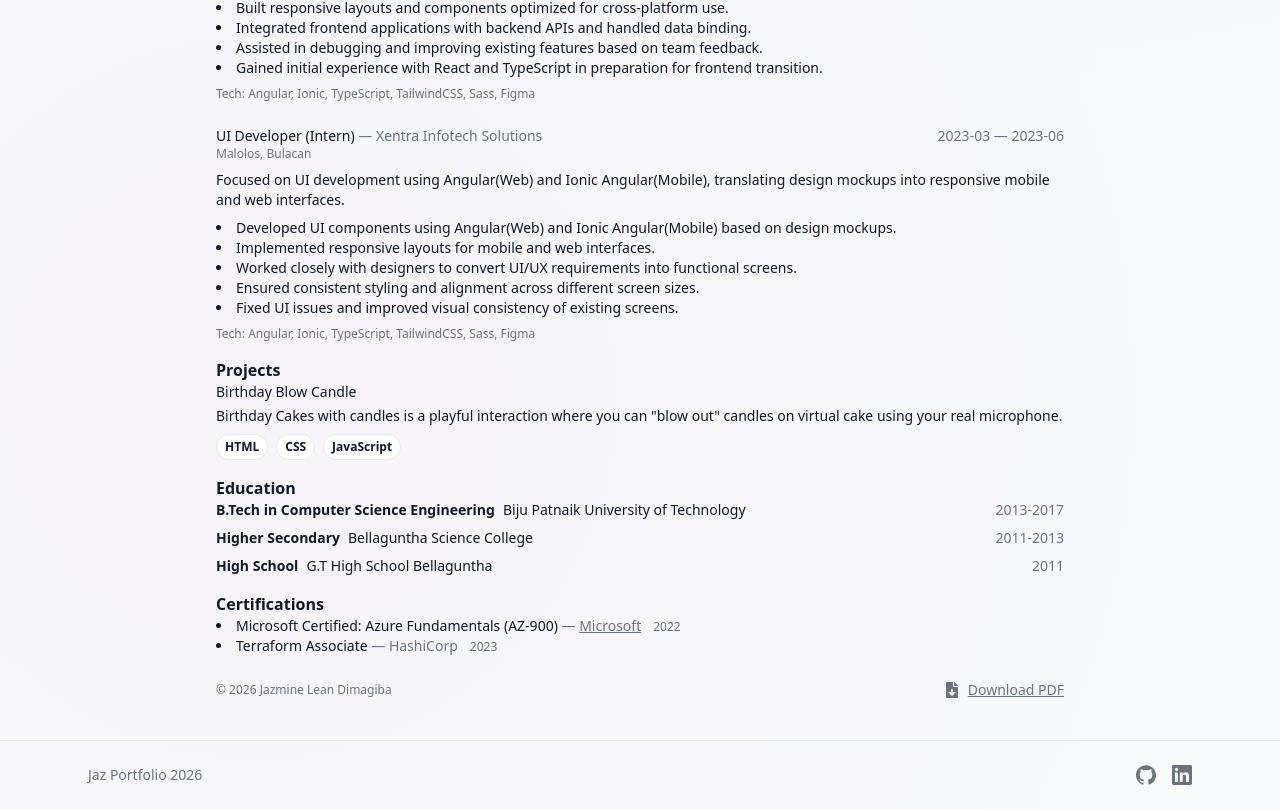
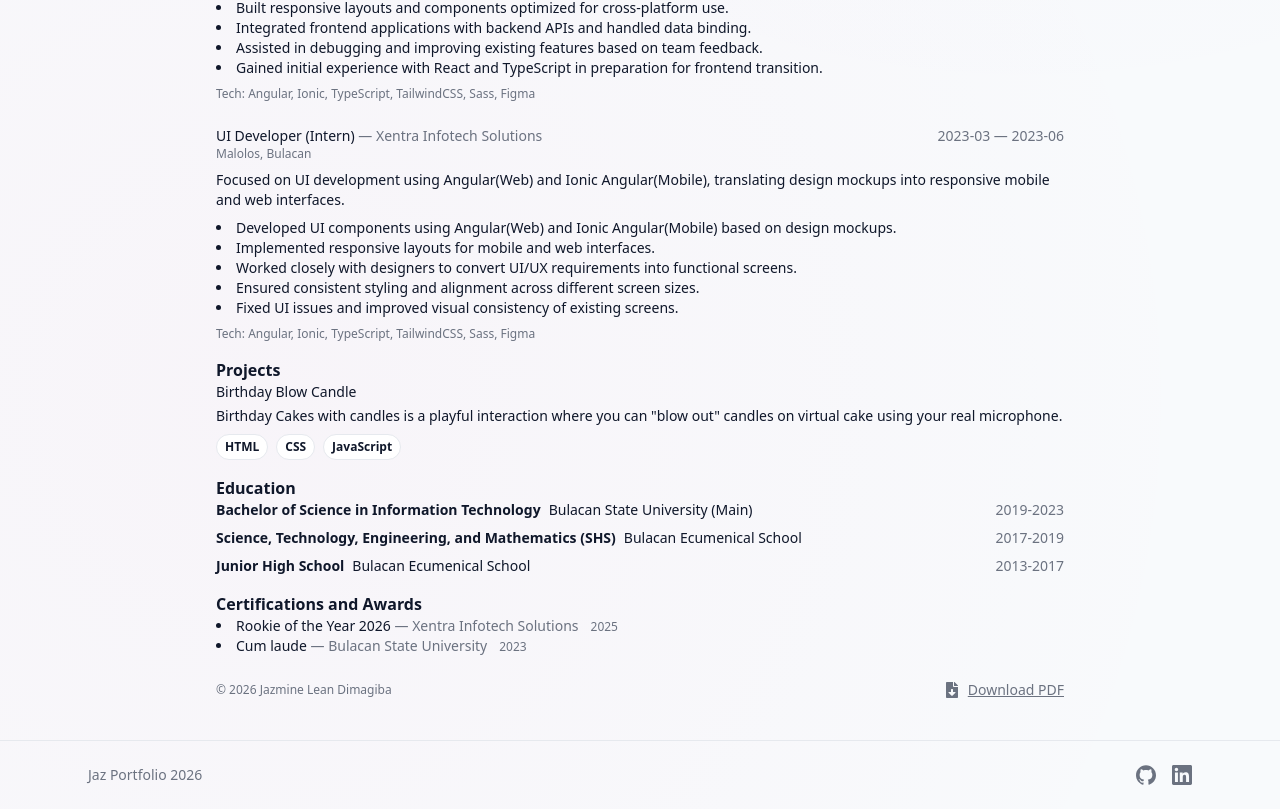
Before and after one commit to jusjasjaz/my-portfolio, a React (Vite) app: page /#/resume in a window 1280 px wide. Shown: the part 1240-2049 px from the top of the page. Built offline with nearby package versions, Linux system fonts and the light colour scheme.

Commit message:
update the information of resume

```diff
--- a/src/components/About.tsx
+++ b/src/components/About.tsx
@@ -2,6 +2,7 @@ import { animate, motion } from "framer-motion";
 import { useMemo, useRef, useState, useLayoutEffect } from "react";
 import { PORTFOLIO_INFO } from "../config/portfolioData";
 import type { AvatarItem } from "../types/portfolio";
+import { Link } from "react-router-dom";
 
 // Senior-level hero: polished two-column layout with staggered entrances,
 // animated feature bullets, strong CTAs, and a floating avatar emblem.
@@ -305,13 +306,18 @@ export const About: React.FC = () => {
                 >
                   <a
                     href="#projects"
-                    className="inline-flex items-center gap-2 rounded-md bg-foreground text-background px-5 py-3 text-sm font-semibold shadow-lg hover:opacity-95"
+                    className="inline-flex items-center gap-2 rounded-md bg-foreground text-background px-5 py-3 text-sm font-semibold shadow-lg transition-all duration-200 hover:opacity-85 hover:-translate-y-0.5 hover:shadow-xl focus-visible:outline-none focus-visible:ring-2 focus-visible:ring-[var(--brand)] focus-visible:ring-offset-2"
                     onClick={(e) => onNavClick(e, "#projects")}
                     onKeyDown={(e) => handleKeyActivation(e, "#projects")}
                   >
                     See my work
                   </a>
-
+                  <Link
+                    to="/resume"
+                    className="inline-flex items-center gap-2 rounded-md border border-border px-4 py-3 text-sm font-semibold text-foreground hover:bg-muted"
+                  >
+                    View background
+                  </Link>
                   <a
                     href="/resume.pdf"
                     className="inline-flex items-center gap-2 rounded-md border border-border px-4 py-3 text-sm font-semibold text-foreground hover:bg-muted"
--- a/src/components/resume/Resume.tsx
+++ b/src/components/resume/Resume.tsx
@@ -318,7 +318,7 @@ export const Resume: React.FC<{ className?: string }> = ({
       {/* Certifications */}
       {resumeInfo.certifications && resumeInfo.certifications.length > 0 && (
         <section>
-          <h2 className="text-base font-semibold mt-4">Certifications</h2>
+          <h2 className="text-base font-semibold mt-4">Certifications and Awards</h2>
           <ul className="text-sm list-disc list-inside">
             {resumeInfo.certifications.map((c) => (
               <li key={c.name}>
--- a/src/config/portfolioData.ts
+++ b/src/config/portfolioData.ts
@@ -4,7 +4,7 @@ export const PORTFOLIO_INFO: Portfolio = {
   meta: {
     createdAt: new Date().toISOString(),
     locale: "en-US",
-    url: "https://satya00089.github.io/portfolio", // update if you have a custom domain
+    url: "https://jusjasjaz.github.io/portfolio", // update if you have a custom domain
     pdf: "/resume.pdf",
   },
   personal: {
@@ -27,7 +27,7 @@ export const PORTFOLIO_INFO: Portfolio = {
       email: "jazminelean.dimagiba@gmail.com",
       phone: "+63 9164 109 502",
       location: "Malolos, Bulacan",
-      website: "https://satya00089.github.io/portfolio",
+      website: "https://jusjasjaz.github.io/portfolio",
       socials: [
         {
           label: "LinkedIn",
@@ -354,37 +354,36 @@ export const PORTFOLIO_INFO: Portfolio = {
   ],
   education: [
     {
-      degree: "B.Tech in Computer Science Engineering",
-      school: "Biju Patnaik University of Technology",
-      date: "2013-2017",
+      degree: "Bachelor of Science in Information Technology",
+      school: "Bulacan State University (Main)",
+      date: "2019-2023",
     },
     {
-      degree: "Higher Secondary",
-      school: "Bellaguntha Science College",
-      date: "2011-2013",
+      degree: "Science, Technology, Engineering, and Mathematics (SHS)",
+      school: "Bulacan Ecumenical School",
+      date: "2017-2019",
     },
     {
-      degree: "High School",
-      school: "G.T High School Bellaguntha",
-      date: "2011",
+      degree: "Junior High School",
+       school: "Bulacan Ecumenical School",
+      date: "2013-2017",
     },
   ],
   certifications: [
     {
-      name: "Microsoft Certified: Azure Fundamentals (AZ-900)",
-      issuer: "Microsoft",
-      date: "2022",
-      url: "https://www.credly.com/badges/56ba404b-b2ec-49d7-b869-d41c8c88d7b5",
+      name: "Rookie of the Year 2026",
+      issuer: "Xentra Infotech Solutions",
+      date: "2025",
     },
     {
-      name: "Terraform Associate",
-      issuer: "HashiCorp",
+      name: "Cum laude",
+      issuer: "Bulacan State University",
       date: "2023",
     },
   ],
   extras: {
     languages: [{ name: "English", level: "Native" }],
-    interests: ["astronomy", "music"],
+    interests: ["games", "books", "music"],
   },
 };
 
--- a/src/pages/PortfolioPage.tsx
+++ b/src/pages/PortfolioPage.tsx
@@ -5,7 +5,6 @@ import { ThemeProvider } from "../components/ThemeProvider";
 import { Header } from "../components/shared/Header";
 import { ProjectsGrid } from "../components/ProjectsGrid";
 import { SkillsList } from "../components/SkillsList";
-import { ContactForm } from "../components/ContactForm";
 import { Footer } from "../components/shared/Footer";
 import { PORTFOLIO_INFO } from "../config/portfolioData";
 import { About } from "../components/About";
@@ -22,6 +21,8 @@ const PortfolioPage: React.FC = () => {
   const [selected, setSelected] = useState<Project | null>(null);
   const [showCLI, setShowCLI] = useState(false);
   const [showHello, setShowHello] = useState(true);
+  const contactEmail =
+    PORTFOLIO_INFO.personal.contact?.email ?? "jazminelean.dimagiba@gmail.com";
 
   return (
     <ThemeProvider>
@@ -110,10 +111,6 @@ const PortfolioPage: React.FC = () => {
             Tell me about your project, or just say hi.
           </p>
           <div className="mt-6 grid grid-cols-1 md:grid-cols-2 gap-6">
-            <div className="p-6 rounded-2xl bg-[var(--surface)] border border-[var(--border)]">
-              <ContactForm />
-            </div>
-
             <div className="p-6 rounded-2xl bg-[var(--surface)] border border-[var(--border)] flex flex-col gap-4">
               <div>
                 <div className="font-semibold">Let's collaborate</div>
@@ -125,7 +122,7 @@ const PortfolioPage: React.FC = () => {
               <div className="mt-2">
                 <div className="font-semibold">Quick contact</div>
                 <div className="mt-2 text-sm text-gray-500 dark:text-gray-400">
-                  Email: jazminelean.dimagiba@gmail.com
+                  Email: {contactEmail}
                 </div>
                 <div className="text-sm text-gray-500 dark:text-gray-400">
                   Location: Remote
@@ -134,7 +131,7 @@ const PortfolioPage: React.FC = () => {
               <div className="mt-auto">
                 <div className="text-sm font-medium">Resume</div>
                 <a
-                  href="/"
+                  href={PORTFOLIO_INFO.meta?.pdf ?? "/resume.pdf"}
                   className="block mt-2 px-4 py-2 rounded-lg border border-gray-200 dark:border-gray-700"
                 >
                   Download PDF
```
Also changed, not shown: 1 other file (tests, documents, lock files or other folders).
